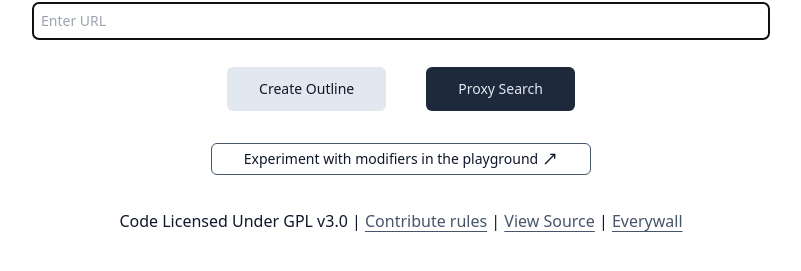
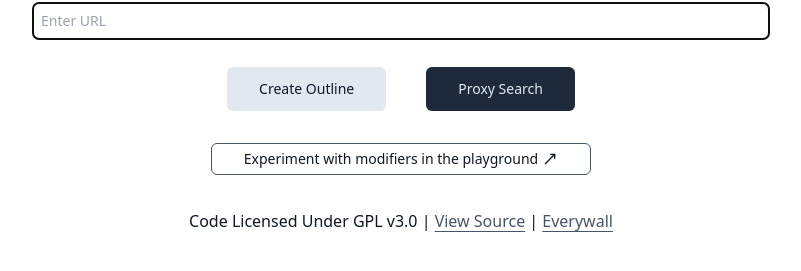
Before and after one commit to everywall/ladder, a website: page handlers/form.html in a window 1280 px wide. Shown: the part 375-646 px from the top of the page, without its empty margins (239-1040 px from the left). Drawn offline with Linux system fonts and the light colour scheme.

Commit message:
Remove contribute rules link

```diff
--- a/handlers/form.html
+++ b/handlers/form.html
@@ -285,10 +285,6 @@
       <footer class="mx-4 text-center text-slate-600 dark:text-slate-400">
         <p>
           Code Licensed Under GPL v3.0 |
-          <a href="https://github.com/everywall/ladder-rules"
-            >Contribute rules</a
-          >
-          |
           <a href="https://github.com/everywall/ladder">View Source</a>
           |
           <a href="https://github.com/everywall">Everywall</a>
```
